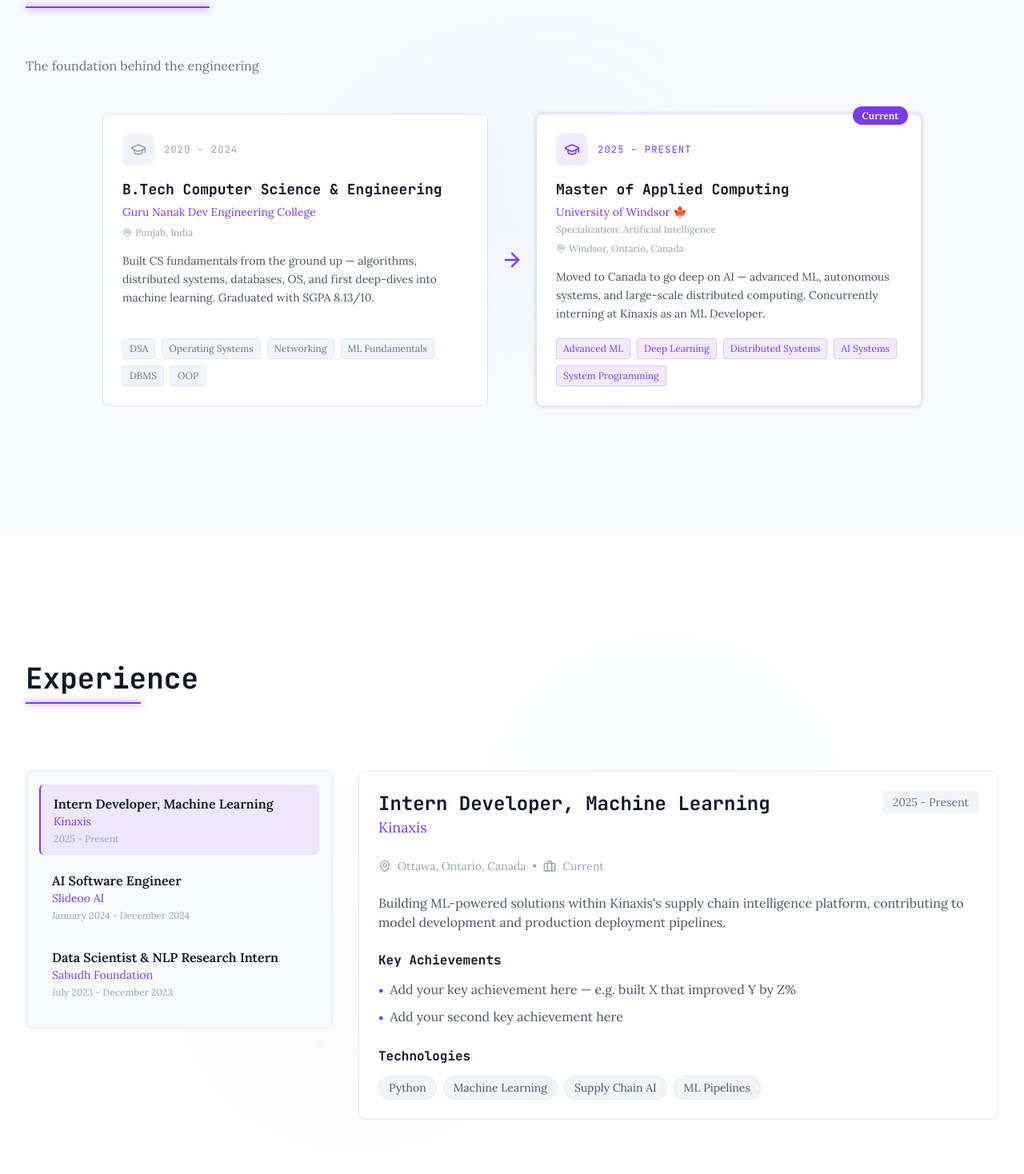
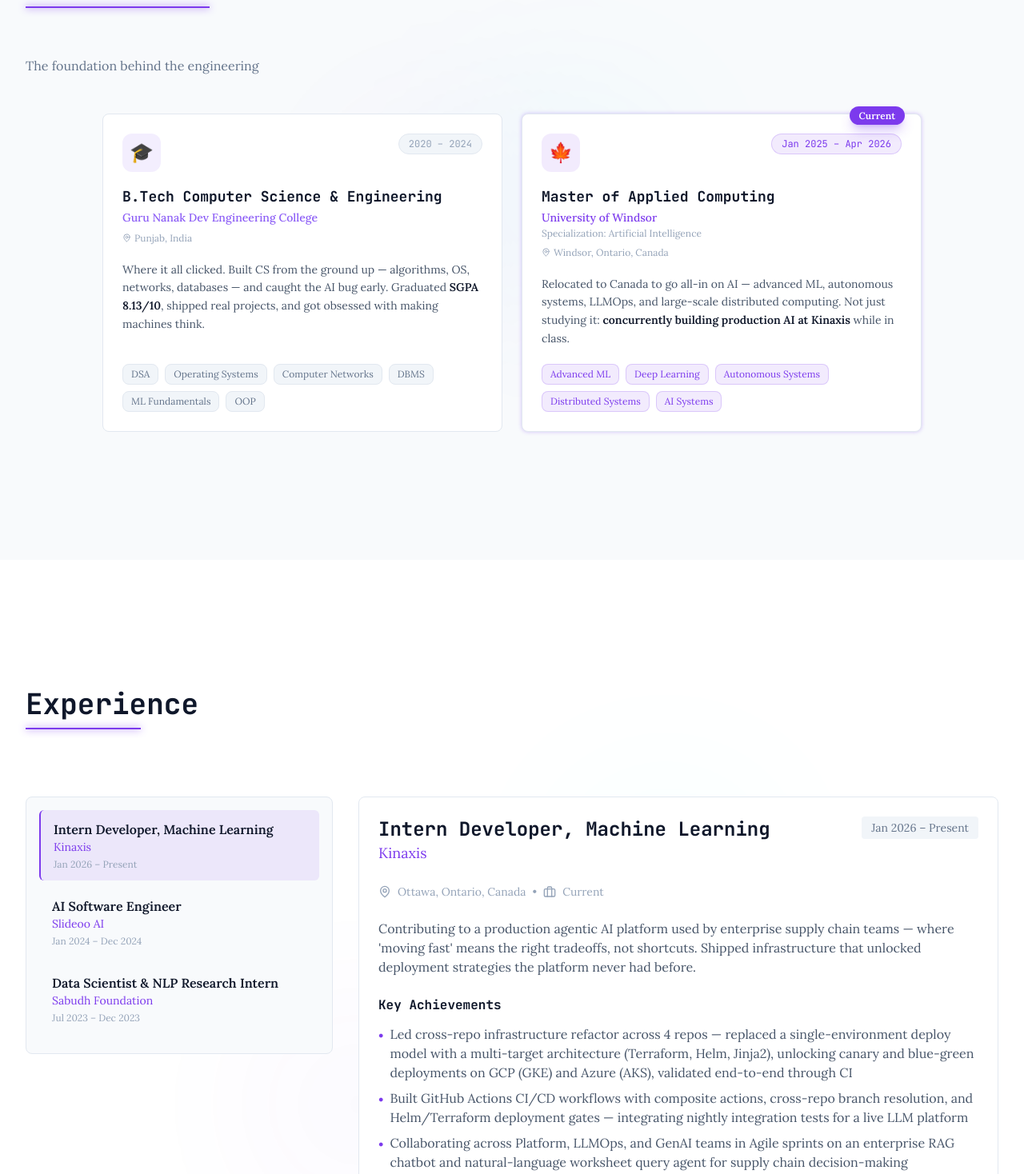
Before and after one commit to Keshav0375/Portfolio_Arri, a React (Vite) app: page / in a window 1280 px wide. Shown: the part 1002-2470 px from the top of the page at 80% size. Built offline with nearby package versions, Linux system fonts and the light colour scheme.

Commit message:
Refactor Education, Projects, Skills, and Experience Sections: Enhance UI, update content, and improve code structure

```diff
--- a/src/components/sections/Education.tsx
+++ b/src/components/sections/Education.tsx
@@ -1,5 +1,5 @@
 import React from 'react';
-import { MapPin, ArrowRight, ArrowDown, GraduationCap } from 'lucide-react';
+import { MapPin } from 'lucide-react';
 
 const Education = () => {
   return (
@@ -13,69 +13,91 @@ const Education = () => {
         <h2 className="section-title">Academic Journey</h2>
         <p className="text-slate-500 dark:text-gray-400 mt-6 mb-12 text-base">The foundation behind the engineering</p>
 
-        <div className="flex flex-col md:flex-row items-stretch gap-4 max-w-5xl mx-auto">
+        <div className="grid grid-cols-1 md:grid-cols-2 gap-6 max-w-5xl mx-auto">
 
           {/* Card 1: Bachelors */}
-          <div className="flex-1 glass-card flex flex-col">
-            <div className="flex items-center space-x-3 mb-4">
-              <div className="w-10 h-10 bg-slate-100 dark:bg-gray-600/20 rounded-lg flex items-center justify-center flex-shrink-0">
-                <GraduationCap className="h-5 w-5 text-slate-400 dark:text-gray-400" />
+          <div className="glass-card flex flex-col group hover:shadow-xl transition-all duration-300">
+            <div className="flex items-start justify-between mb-5">
+              <div className="w-12 h-12 bg-violet-500/10 rounded-xl flex items-center justify-center text-2xl shrink-0">
+                🎓
               </div>
-              <span className="text-slate-400 dark:text-gray-500 text-xs uppercase tracking-widest font-mono">2020 – 2024</span>
+              <span className="text-xs font-mono text-slate-400 dark:text-gray-500 bg-slate-100 dark:bg-white/5 px-3 py-1 rounded-full border border-slate-200 dark:border-white/10">
+                2020 – 2024
+              </span>
             </div>
 
-            <h3 className="text-slate-900 dark:text-white font-bold text-lg mb-1">B.Tech Computer Science & Engineering</h3>
-            <p className="text-primary text-sm mb-2">Guru Nanak Dev Engineering College</p>
-            <div className="flex items-center text-slate-400 dark:text-gray-500 text-xs mb-4">
-              <MapPin size={12} className="mr-1 flex-shrink-0" />
+            <h3 className="text-slate-900 dark:text-white font-bold text-lg leading-tight mb-1">
+              B.Tech Computer Science & Engineering
+            </h3>
+            <p className="text-violet-500 dark:text-violet-400 text-sm font-medium mb-2">
+              Guru Nanak Dev Engineering College
+            </p>
+            <div className="flex items-center text-slate-400 dark:text-gray-500 text-xs mb-5">
+              <MapPin size={11} className="mr-1 shrink-0" />
               Punjab, India
             </div>
 
-            <p className="text-slate-600 dark:text-gray-400 text-sm leading-relaxed mb-5">
-              Built CS fundamentals from the ground up — algorithms, distributed systems, databases, OS, and first deep-dives into machine learning. Graduated with SGPA 8.13/10.
+            <p className="text-slate-600 dark:text-gray-400 text-sm leading-relaxed mb-5 flex-1">
+              Where it all clicked. Built CS from the ground up — algorithms, OS, networks, databases — and caught the AI bug early. Graduated{' '}
+              <span className="text-slate-900 dark:text-white font-semibold">SGPA 8.13/10</span>, shipped real projects, and got obsessed with making machines think.
             </p>
 
             <div className="flex flex-wrap gap-2 mt-auto">
-              {['DSA', 'Operating Systems', 'Networking', 'ML Fundamentals', 'DBMS', 'OOP'].map(tag => (
-                <span key={tag} className="px-2 py-1 bg-slate-100 dark:bg-[#1a1a1a] text-slate-500 dark:text-gray-400 text-xs rounded border border-slate-200 dark:border-transparent">{tag}</span>
+              {['DSA', 'Operating Systems', 'Computer Networks', 'DBMS', 'ML Fundamentals', 'OOP'].map(tag => (
+                <span
+                  key={tag}
+                  className="px-2.5 py-1 bg-slate-100 dark:bg-[#1a1a1a] text-slate-500 dark:text-gray-400 text-xs rounded-lg border border-slate-200 dark:border-white/5"
+                >
+                  {tag}
+                </span>
               ))}
             </div>
           </div>
 
-          {/* Connector arrow */}
-          <div className="flex items-center justify-center flex-shrink-0 text-primary py-2 md:py-0">
-            <ArrowRight size={28} className="hidden md:block" />
-            <ArrowDown size={28} className="md:hidden" />
-          </div>
-
-          {/* Card 2: Masters — highlighted */}
-          <div className="flex-1 relative glass-card neon-border bg-white dark:bg-[#1a1a1a]/80 flex flex-col">
-            <div className="absolute -top-3 right-4">
-              <span className="bg-primary text-white text-xs font-bold px-3 py-1 rounded-full">Current</span>
+          {/* Card 2: Masters */}
+          <div className="glass-card neon-border bg-white dark:bg-[#1a1a1a]/80 flex flex-col relative group hover:shadow-xl transition-all duration-300">
+            <div className="absolute -top-3 right-5">
+              <span className="bg-primary text-white text-xs font-bold px-3 py-1 rounded-full shadow-lg shadow-primary/30">
+                Current
+              </span>
             </div>
 
-            <div className="flex items-center space-x-3 mb-4">
-              <div className="w-10 h-10 bg-primary/10 rounded-lg flex items-center justify-center flex-shrink-0">
-                <GraduationCap className="h-5 w-5 text-primary" />
+            <div className="flex items-start justify-between mb-5">
+              <div className="w-12 h-12 bg-primary/10 rounded-xl flex items-center justify-center text-2xl shrink-0">
+                🍁
               </div>
-              <span className="text-primary text-xs uppercase tracking-widest font-mono">2025 – Present</span>
+              <span className="text-xs font-mono text-primary bg-primary/10 px-3 py-1 rounded-full border border-primary/20">
+                Jan 2025 – Apr 2026
+              </span>
             </div>
 
-            <h3 className="text-slate-900 dark:text-white font-bold text-lg mb-1">Master of Applied Computing</h3>
-            <p className="text-primary text-sm mb-1">University of Windsor 🍁</p>
-            <p className="text-slate-400 dark:text-gray-500 text-xs mb-2">Specialization: Artificial Intelligence</p>
-            <div className="flex items-center text-slate-400 dark:text-gray-500 text-xs mb-4">
-              <MapPin size={12} className="mr-1 flex-shrink-0" />
+            <h3 className="text-slate-900 dark:text-white font-bold text-lg leading-tight mb-1">
+              Master of Applied Computing
+            </h3>
+            <p className="text-primary text-sm font-medium mb-0.5">
+              University of Windsor
+            </p>
+            <p className="text-slate-400 dark:text-gray-500 text-xs mb-2">
+              Specialization: Artificial Intelligence
+            </p>
+            <div className="flex items-center text-slate-400 dark:text-gray-500 text-xs mb-5">
+              <MapPin size={11} className="mr-1 shrink-0" />
               Windsor, Ontario, Canada
             </div>
 
-            <p className="text-slate-600 dark:text-gray-300 text-sm leading-relaxed mb-5">
-              Moved to Canada to go deep on AI — advanced ML, autonomous systems, and large-scale distributed computing. Concurrently interning at Kinaxis as an ML Developer.
+            <p className="text-slate-600 dark:text-gray-300 text-sm leading-relaxed mb-5 flex-1">
+              Relocated to Canada to go all-in on AI — advanced ML, autonomous systems, LLMOps, and large-scale distributed computing. Not just studying it:{' '}
+              <span className="text-slate-900 dark:text-white font-semibold">concurrently building production AI at Kinaxis</span> while in class.
             </p>
 
             <div className="flex flex-wrap gap-2 mt-auto">
-              {['Advanced ML', 'Deep Learning', 'Distributed Systems', 'AI Systems', 'System Programming'].map(tag => (
-                <span key={tag} className="px-2 py-1 bg-primary/10 text-primary text-xs rounded border border-primary/20">{tag}</span>
+              {['Advanced ML', 'Deep Learning', 'Autonomous Systems', 'Distributed Systems', 'AI Systems'].map(tag => (
+                <span
+                  key={tag}
+                  className="px-2.5 py-1 bg-primary/10 text-primary text-xs rounded-lg border border-primary/20"
+                >
+                  {tag}
+                </span>
               ))}
             </div>
           </div>
--- a/src/components/sections/Projects.tsx
+++ b/src/components/sections/Projects.tsx
@@ -2,7 +2,7 @@ import React, { useState, useEffect, useRef } from 'react';
 import { ExternalLink, Github, TrendingUp, Code2 } from 'lucide-react';
 import { projects, Project } from '../../data/projects';
 
-const featuredIds = ['reelify-ai', 'jobfit-crafter', 'data-dialect'];
+const featuredIds = ['sentinel', 'finadvisor', 'data-dialect'];
 const featuredProjects = projects.filter(p => featuredIds.includes(p.id));
 
 const StatusBadge = React.memo(({ status }: { status: string }) => {
--- a/src/components/sections/Skills.tsx
+++ b/src/components/sections/Skills.tsx
@@ -5,19 +5,19 @@ const skillColumns = [
     title: 'Languages & Frameworks',
     accent: '#7c3aed',
     accentLight: 'rgba(124,58,237,0.08)',
-    skills: ['Python', 'C++', 'Bash', 'PyTorch', 'LangChain', 'LangGraph', 'FastAPI'],
+    skills: ['Python', 'SQL', 'Java', 'JavaScript', 'C++', 'Bash', 'FastAPI', 'Flask', 'Django', 'Node.js', 'React', 'Pydantic'],
   },
   {
-    title: 'AI & Backend',
+    title: 'AI & LLMOps',
     accent: '#0ea5e9',
     accentLight: 'rgba(14,165,233,0.08)',
-    skills: ['RAG Systems', 'Prompt Engineering', 'REST APIs', 'PostgreSQL', 'MongoDB', 'Redis'],
+    skills: ['Anthropic SDK', 'OpenAI SDK', 'LangChain', 'LangGraph', 'LiteLLM', 'LangFuse', 'Kong AI Gateway', 'MCP', 'RAG Systems', 'Agentic AI', 'Prompt Engineering'],
   },
   {
     title: 'Cloud & DevOps',
     accent: '#f59e0b',
     accentLight: 'rgba(245,158,11,0.08)',
-    skills: ['AWS', 'GCP', 'Azure', 'Kubernetes', 'CI/CD', 'GitHub Actions'],
+    skills: ['AWS', 'Azure', 'GCP', 'Docker', 'Kubernetes', 'Terraform', 'Helm', 'GitHub Actions', 'CI/CD', 'Linux', 'PostgreSQL', 'MongoDB', 'Redis', 'Cosmos DB', 'Snowflake'],
   },
 ];
 
--- a/src/data/experience.ts
+++ b/src/data/experience.ts
@@ -15,36 +15,37 @@ export const experiences: Experience[] = [
     role: "Intern Developer, Machine Learning",
     company: "Kinaxis",
     location: "Ottawa, Ontario, Canada",
-    period: "2025 - Present",
-    description: "Building ML-powered solutions within Kinaxis's supply chain intelligence platform, contributing to model development and production deployment pipelines.",
+    period: "Jan 2026 – Present",
+    description: "Contributing to a production agentic AI platform used by enterprise supply chain teams — where 'moving fast' means the right tradeoffs, not shortcuts. Shipped infrastructure that unlocked deployment strategies the platform never had before.",
     achievements: [
-      "Add your key achievement here — e.g. built X that improved Y by Z%",
-      "Add your second key achievement here"
+      "Led cross-repo infrastructure refactor across 4 repos — replaced a single-environment deploy model with a multi-target architecture (Terraform, Helm, Jinja2), unlocking canary and blue-green deployments on GCP (GKE) and Azure (AKS), validated end-to-end through CI",
+      "Built GitHub Actions CI/CD workflows with composite actions, cross-repo branch resolution, and Helm/Terraform deployment gates — integrating nightly integration tests for a live LLM platform",
+      "Collaborating across Platform, LLMOps, and GenAI teams in Agile sprints on an enterprise RAG chatbot and natural-language worksheet query agent for supply chain decision-making"
     ],
-    technologies: ["Python", "Machine Learning", "Supply Chain AI", "ML Pipelines"]
+    technologies: ["Python", "FastAPI", "Azure", "AWS", "GCP", "Terraform", "Helm", "Kubernetes", "GitHub Actions", "CI/CD", "LLMOps", "RAG"]
   },
   {
     id: 2,
     role: "AI Software Engineer",
     company: "Slideoo AI",
-    location: "Bengaluru, India",
-    period: "January 2024 - December 2024",
-    description: "Engineered enterprise-grade LLM infrastructure and RAG systems that transformed presentation creation workflows through multi-modal AI orchestration.",
+    location: "Bangalore, India",
+    period: "Jan 2024 – Dec 2024",
+    description: "Full ownership of the multimodal LLM pipeline powering an AI document creation engine. Cut latency by 77% and operational costs by 40% while scaling to 10x traffic — production AI at real scale.",
     achievements: [
-      "Architected multi-LLM pipeline (Claude, GPT) with FastAPI reducing PPT creation time by 90% — from 3 min to 30 sec — for 5,000+ users, maintaining 99.9% uptime",
-      "Deployed RAG-powered chatbot across Azure/AWS infrastructure with A/B testing that improved user engagement by 40% and cut latency by 25%"
+      "Engineered production multimodal LLM pipeline using LangGraph, LangChain, OpenAI, and Anthropic across Azure and AWS — reduced response latency 77% (3+ min → 40s) and cut operational costs by 40%",
+      "Built AI agent with tool calling and step-by-step reasoning for automated document creation, scaled to handle 10x traffic surge via microservices architecture while maintaining 99.5% uptime"
     ],
-    technologies: ["LangChain", "LangGraph", "FastAPI", "PyTorch", "AWS Lambda", "Azure", "Vector Databases", "RAG", "Prompt Engineering"]
+    technologies: ["LangChain", "LangGraph", "OpenAI SDK", "Anthropic SDK", "FastAPI", "Azure", "AWS", "Microservices", "RAG", "Prompt Engineering", "Python"]
   },
   {
     id: 3,
     role: "Data Scientist & NLP Research Intern",
     company: "Sabudh Foundation",
     location: "Mohali, India",
-    period: "July 2023 - December 2023",
-    description: "Pioneered computer vision and NLP solutions for intelligent document processing, turning unstructured data into actionable business intelligence.",
+    period: "Jul 2023 – Dec 2023",
+    description: "Early career deep-dive into applied ML — building real computer vision and NLP pipelines on messy, real-world data. Where I learned that production models are nothing like tutorial notebooks.",
     achievements: [
-      "Led IDP project integrating OCR, NLP, and Detectron2 that automated document workflows, reducing manual data entry by 60% and improving processing speed by 50%",
+      "Led IDP project integrating OCR, NLP, and Detectron2 that automated document workflows — reduced manual data entry by 60% and improved processing speed by 50%",
       "Fine-tuned SOTA models for NER (+15% F1 score) and summarization using transfer learning, boosting accuracy and reducing inference time by 30%"
     ],
     technologies: ["Detectron2", "PyTorch", "spaCy", "NLTK", "Transfer Learning", "OCR", "NER", "Data Augmentation", "Python"]
--- a/src/data/projects.ts
+++ b/src/data/projects.ts
@@ -21,7 +21,42 @@ export interface Project {
 }
 
 export const projects: Project[] = [
-
+  {
+    id: 'sentinel',
+    name: 'Sentinel',
+    description: 'Agentic DevOps Incident Response System with orchestrator routing to specialist sub-agents (triage, root-cause analysis, remediation). Features HITL-gated GitHub PR flow, evaluated via trajectory-level rubric across 40 real scenarios.',
+    shortDescription: 'Multi-agent system that auto-triages, diagnoses, and remediates production incidents',
+    image: 'https://images.pexels.com/photos/1181671/pexels-photo-1181671.jpeg?auto=compress&cs=tinysrgb&w=1260&h=750&dpr=2',
+    techStack: ['Python', 'LiteLLM', 'LangFuse', 'Kong AI Gateway', 'Cosmos DB', 'Redis', 'Azure Container Apps', 'Bicep', 'GitHub Actions'],
+    category: 'AI/ML',
+    status: 'Completed',
+    impact: 'HITL-gated PR remediation',
+    metrics: '40 eval scenarios • Episodic + semantic memory • Eval-gated CI/CD',
+    codeLink: 'https://github.com/Keshav0375/Sentinel',
+    gradient: 'from-red-600 via-orange-600 to-yellow-500',
+    accentColor: '#ef4444',
+    iconEmoji: '🛡️',
+    complexity: 'Expert',
+    year: '2026'
+  },
+  {
+    id: 'finadvisor',
+    name: 'FinAdvisor',
+    description: 'Multi-Agent Financial Advisory Platform with supervisor orchestrating specialist agents — risk, portfolio, tax, and SEC RAG. Real-time market data integration, streaming Next.js frontend, and full observability via LangFuse.',
+    shortDescription: 'AI financial advisor with specialist agents for personalized investment guidance',
+    image: 'https://images.pexels.com/photos/6801648/pexels-photo-6801648.jpeg?auto=compress&cs=tinysrgb&w=1260&h=750&dpr=2',
+    techStack: ['Python', 'Anthropic SDK', 'FastAPI', 'Next.js', 'LangFuse', 'AWS ECS Fargate', 'DynamoDB', 'OpenSearch', 'GitHub Actions'],
+    category: 'AI/ML',
+    status: 'Completed',
+    impact: 'Personalized financial advisory at scale',
+    metrics: '4 specialist agents • SEC RAG • Real-time market data • Eval harness',
+    codeLink: 'https://github.com/Keshav0375/FinAdvisor',
+    gradient: 'from-emerald-600 via-teal-600 to-cyan-600',
+    accentColor: '#10b981',
+    iconEmoji: '💰',
+    complexity: 'Expert',
+    year: '2025'
+  },
   {
     id: 'data-dialect',
     name: 'Data Dialect',
```
